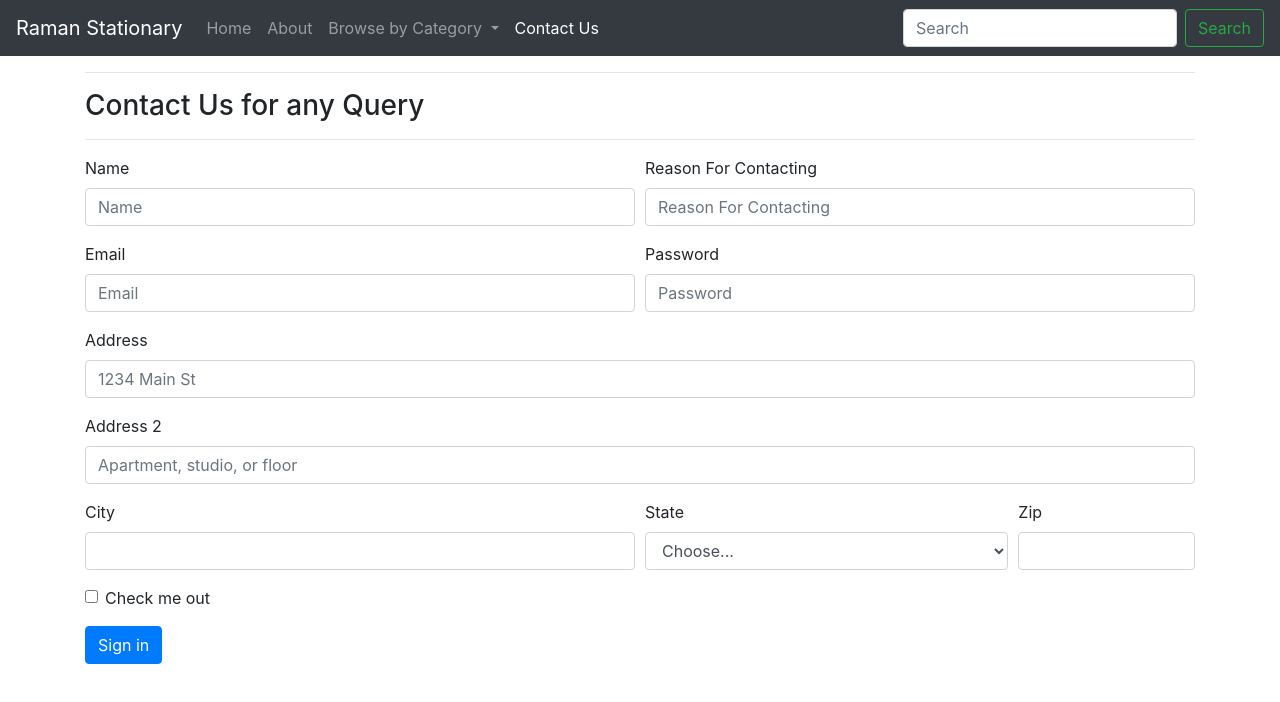
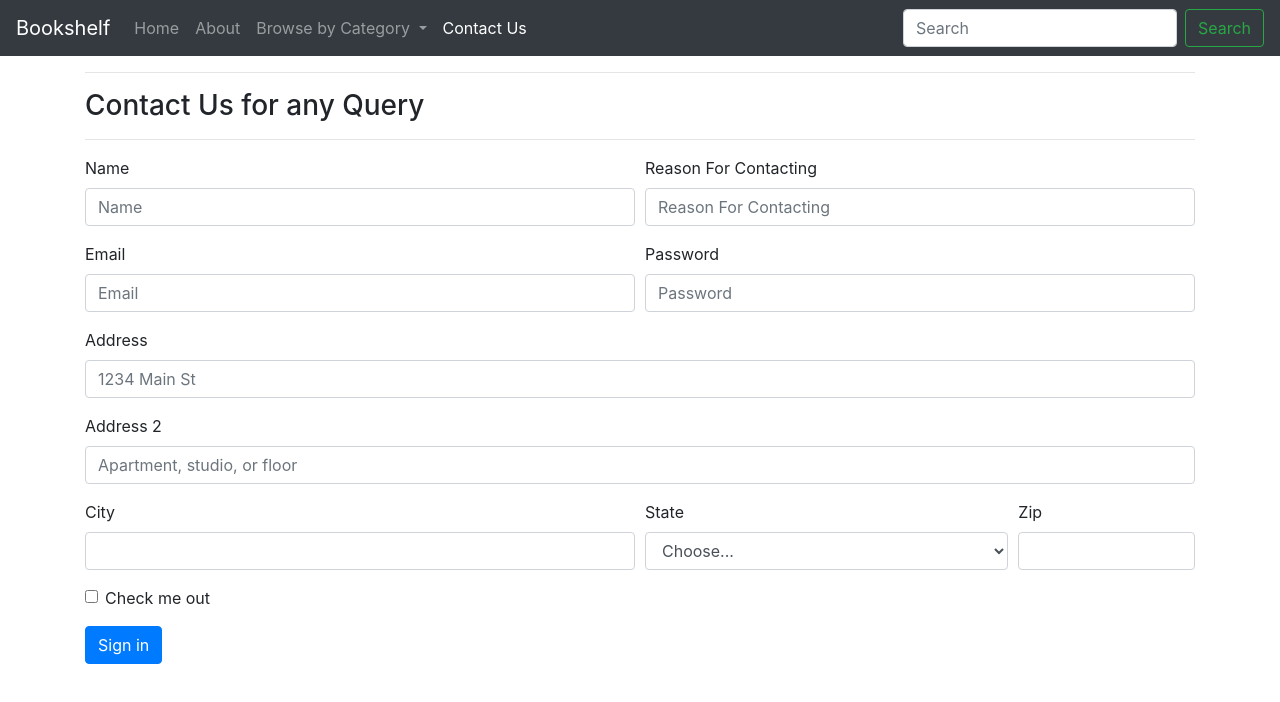
Before and after one commit to kalyani-b/Bookshelf, a plain HTML site: page contact.html in a window 1280 px wide. Drawn offline with nearby package versions, Linux system fonts and the light colour scheme.

Commit message:
Update contact.html

```diff
--- a/contact.html
+++ b/contact.html
@@ -1,15 +1,4 @@
-<!-- Stationary shop website
 
-Raman Stationary & Books
-Assume a shop
-stationary
-xerox
-books
-print outs
-thesis
-book binding
-
--->
 
 <!doctype html>
 <html lang="en">
@@ -23,13 +12,13 @@ book binding
   <link rel="stylesheet" href="https://stackpath.bootstrapcdn.com/bootstrap/4.3.1/css/bootstrap.min.css"
     integrity="sha384-ggOyR0iXCbMQv3Xipma34MD+dH/1fQ784/j6cY/iJTQUOhcWr7x9JvoRxT2MZw1T" crossorigin="anonymous">
 
-  <title>Contact Raman Stationary</title>
+  <title>Contact Bookshelf</title>
 </head>
 
 <body>
   <!-- our code starts here -->
   <nav class="navbar navbar-expand-lg navbar-dark bg-dark">
-    <a class="navbar-brand" href="/">Raman Stationary</a>
+    <a class="navbar-brand" href="/">Bookshelf</a>
     <button class="navbar-toggler" type="button" data-toggle="collapse" data-target="#navbarSupportedContent"
       aria-controls="navbarSupportedContent" aria-expanded="false" aria-label="Toggle navigation">
       <span class="navbar-toggler-icon"></span>
```
